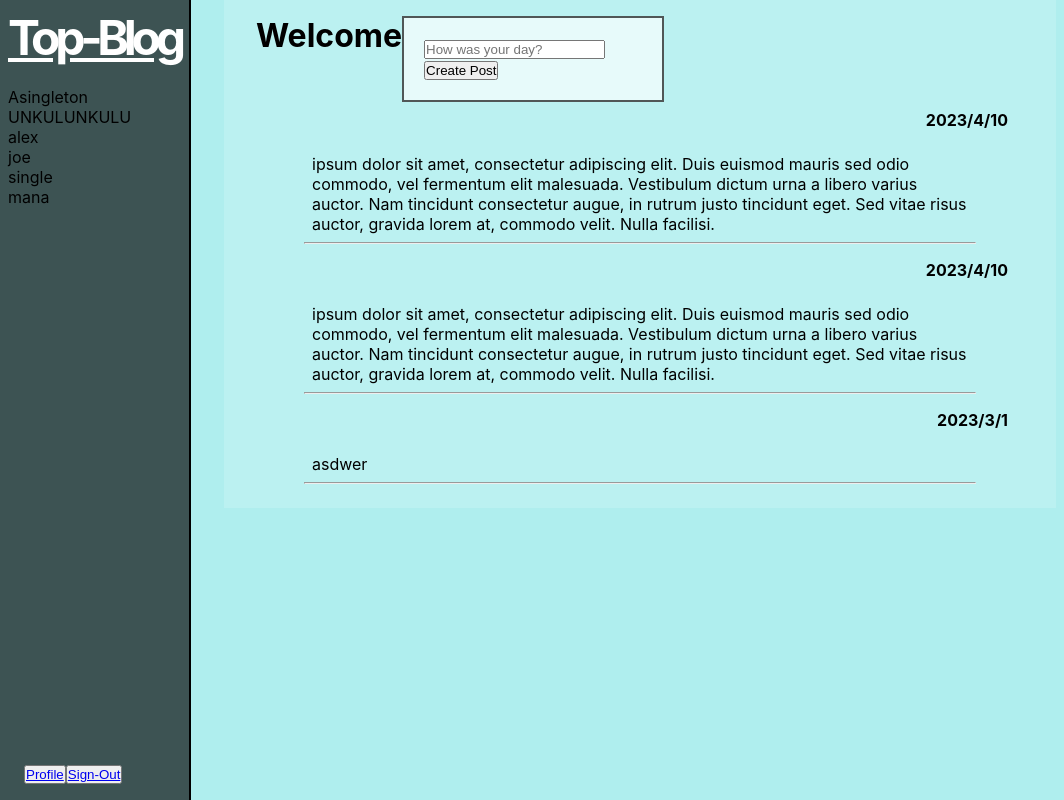
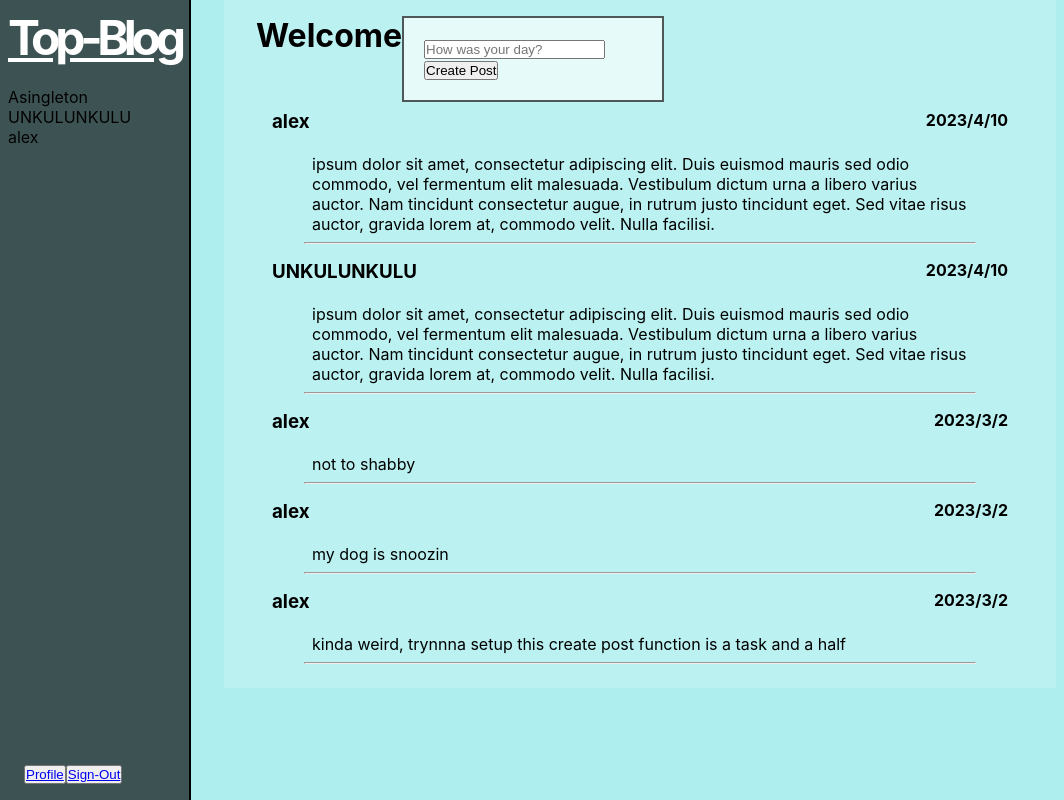
Before and after one commit to Sixsinglebird/FS-JS, a React (Create React App) app: page /main in a window 1280 px wide. Shown: the whole page, without its empty margins (0-1064 px from the left). Built offline with nearby package versions, Linux system fonts and the light colour scheme; data requests are answered from the project's data file.

Commit message:
create post commits post to json db

```diff
--- a/db.json
+++ b/db.json
@@ -17,44 +17,43 @@
       "userName": "alex",
       "password": "1234",
       "email": "alex@duck.com"
-    },
-    {
-      "id": 3,
-      "userName": "joe ",
-      "email": "asd@email.com",
-      "password": "12345"
-    },
-    {
-      "id": 4,
-      "userName": "single",
-      "email": "qwerty@duck",
-      "password": "qwerty"
-    },
-    {
-      "id": 5,
-      "userName": "mana",
-      "email": "mana@mail",
-      "password": "mana"
     }
   ],
   "posts": [
     {
-      "postID": 0,
+      "id": 0,
       "user": "alex",
       "content": "ipsum dolor sit amet, consectetur adipiscing elit. Duis euismod mauris sed odio commodo, vel fermentum elit malesuada. Vestibulum dictum urna a libero varius auctor. Nam tincidunt consectetur augue, in rutrum justo tincidunt eget. Sed vitae risus auctor, gravida lorem at, commodo velit. Nulla facilisi.",
-      "date": "2023/4/10 "
+      "date": "2023/4/10 ",
+      "key": "0alex2023/4/10"
     },
     {
-      "postID": 1,
+      "id": 1,
       "user": "UNKULUNKULU",
       "content": "ipsum dolor sit amet, consectetur adipiscing elit. Duis euismod mauris sed odio commodo, vel fermentum elit malesuada. Vestibulum dictum urna a libero varius auctor. Nam tincidunt consectetur augue, in rutrum justo tincidunt eget. Sed vitae risus auctor, gravida lorem at, commodo velit. Nulla facilisi.",
-      "date": "2023/4/10 "
+      "date": "2023/4/10 ",
+      "key": "1UNKULUNKULU2023/04/10"
     },
     {
       "id": 2,
       "user": "alex",
-      "content": "asdwer",
-      "date": "2023/3/1"
+      "content": "not to shabby",
+      "date": "2023/3/2",
+      "key": "2alex2023/3/2"
+    },
+    {
+      "id": 3,
+      "user": "alex",
+      "content": "my dog is snoozin",
+      "date": "2023/3/2",
+      "key": "3alex2023/3/2"
+    },
+    {
+      "id": 4,
+      "user": "alex",
+      "content": "kinda weird, trynnna setup this create post function is a task and a half",
+      "date": "2023/3/2",
+      "key": "4alex2023/3/2"
     }
   ]
 }
--- a/src/App.js
+++ b/src/App.js
@@ -40,8 +40,8 @@ function App() {
     return data;
   };
 
-  const nextId = (users) => {
-    return users.length;
+  const nextId = (item) => {
+    return item.length;
   };
 
   return (
@@ -67,7 +67,15 @@ function App() {
         />
         <Route
           path="/main"
-          element={<Main users={users} posts={posts} user={username} />}
+          element={
+            <Main
+              users={users}
+              posts={posts}
+              user={username}
+              setPosts={setPosts}
+              nextId={nextId}
+            />
+          }
         />
         <Route
           path="/profile"
--- a/src/components/CreatePost.jsx
+++ b/src/components/CreatePost.jsx
@@ -1,12 +1,15 @@
 import React, { useState } from "react";
 
-const CreatePost = ({ user }) => {
+const CreatePost = ({ user, nextId, setPosts, posts }) => {
   let [post, setPost] = useState("");
 
+  // set constants and hooks 4 post
   let date = new Date();
   var month = date.getMonth();
   var day = date.getDay();
   var year = date.getFullYear();
+  let postId = nextId(posts);
+  let postDate = `${year}/${month}/${day}`;
 
   const handleContentChange = (event) => {
     setPost(event.target.value);
@@ -20,12 +23,14 @@ const CreatePost = ({ user }) => {
         "Content-type": "application/json",
       },
       body: JSON.stringify({
-        id: 2,
+        id: postId,
         user: user,
         content: post,
-        date: `${year}/${month}/${day}`,
+        date: postDate,
+        key: `${postId}${user}${postDate}`,
       }),
     });
+    document.querySelector("#content").value = "";
   };
 
   return (
--- a/src/components/Main.jsx
+++ b/src/components/Main.jsx
@@ -2,11 +2,11 @@ import React from "react";
 import Sidebar from "./Sidebar";
 import PostDisplay from "./PostDisplay";
 
-const Main = ({ users, posts, user }) => {
+const Main = ({ users, posts, user, nextId }) => {
   return (
     <>
       <Sidebar users={users} user={user} />
-      <PostDisplay posts={posts} user={user} />
+      <PostDisplay posts={posts} user={user} nextId={nextId} />
     </>
   );
 };
--- a/src/components/PostDisplay.jsx
+++ b/src/components/PostDisplay.jsx
@@ -2,14 +2,14 @@ import React from "react";
 import Posts from "./Posts";
 import CreatePost from "./CreatePost";
 
-const PostDisplay = ({ posts, user }) => {
+const PostDisplay = ({ posts, user, setPosts, nextId }) => {
   return (
     <div id="posts">
       <header style={{ display: "flex", width: "100%" }}>
         <h1>Welcome {user}</h1>
-        <CreatePost user={user} />
+        <CreatePost user={user} setPosts={setPosts} posts={posts} nextId={nextId} />
       </header>
-      <Posts posts={posts} />
+      <Posts posts={posts} user={user} />
     </div>
   );
 };
--- a/src/components/Posts.jsx
+++ b/src/components/Posts.jsx
@@ -5,7 +5,12 @@ const Posts = ({ posts }) => {
   return (
     <>
       {posts.map((post) => (
-        <Post content={post.content} date={post.date} key={post.postID} />
+        <Post
+          user={post.user}
+          content={post.content}
+          date={post.date}
+          key={post.postID}
+        />
       ))}
     </>
   );
```
